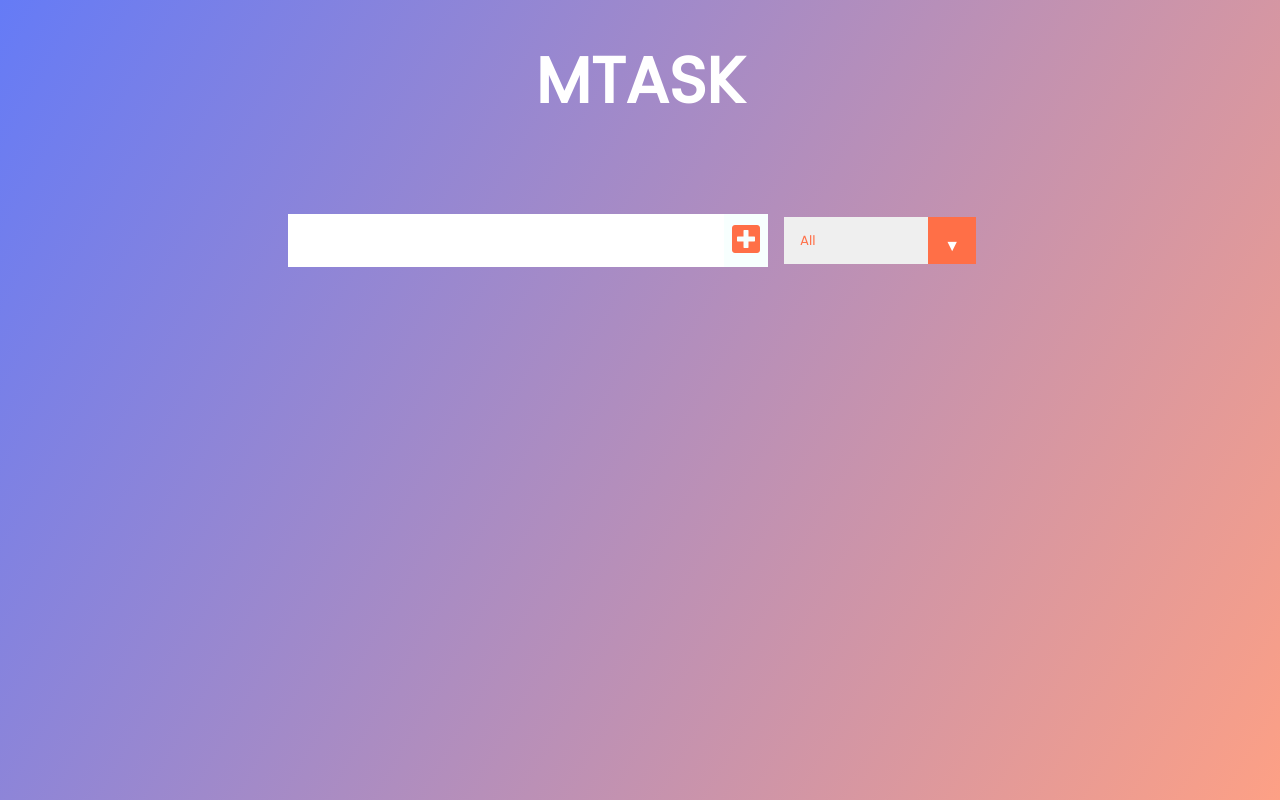
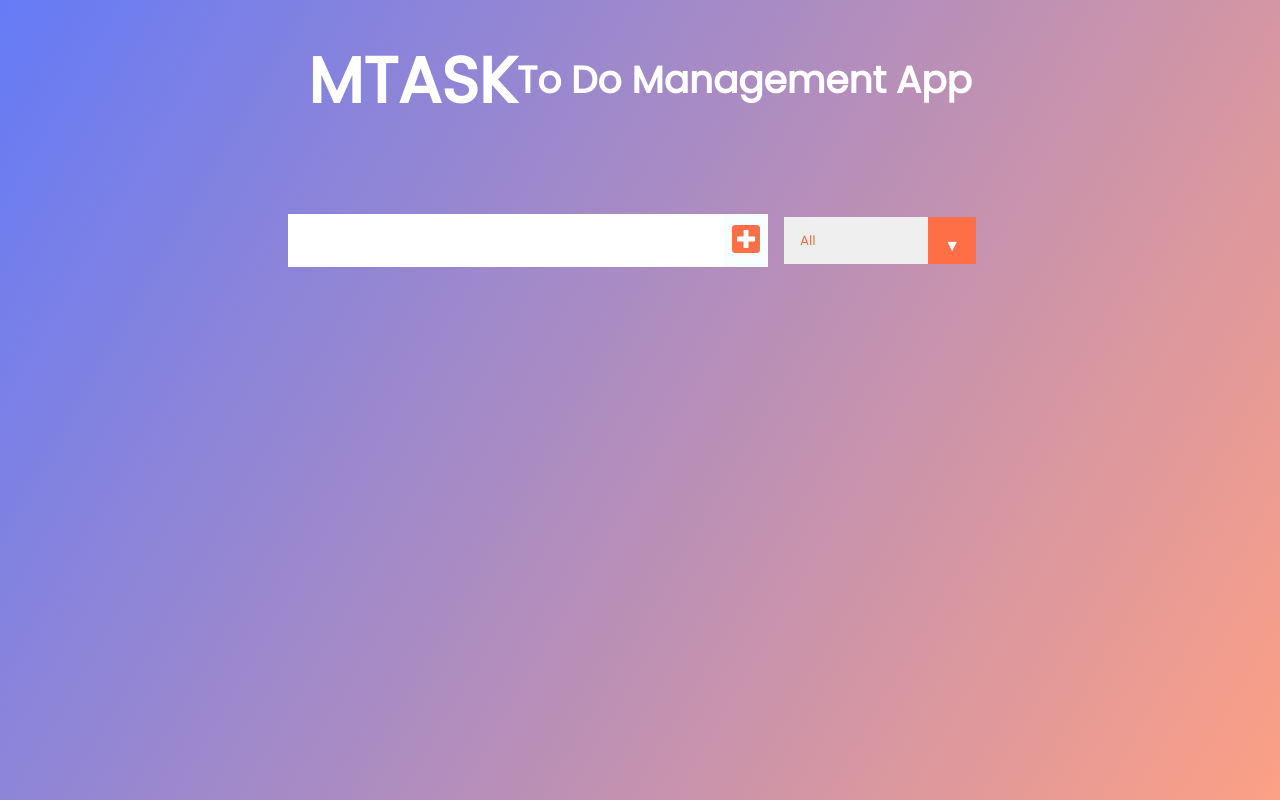
Before and after one commit to manisha017/To-Do, a plain HTML site: page index.html in a window 1280 px wide. Drawn offline with Linux system fonts and the light colour scheme.

Commit message:
second-commit

```diff
--- a/index.html
+++ b/index.html
@@ -21,7 +21,7 @@
   <body>
     <header>
       <h1>MTASK</h1>
-      <h3></h3>
+      <h3> To Do Management App</h3>
     </header>
     <form>
       <input type="text" class="todo-input" />
```
